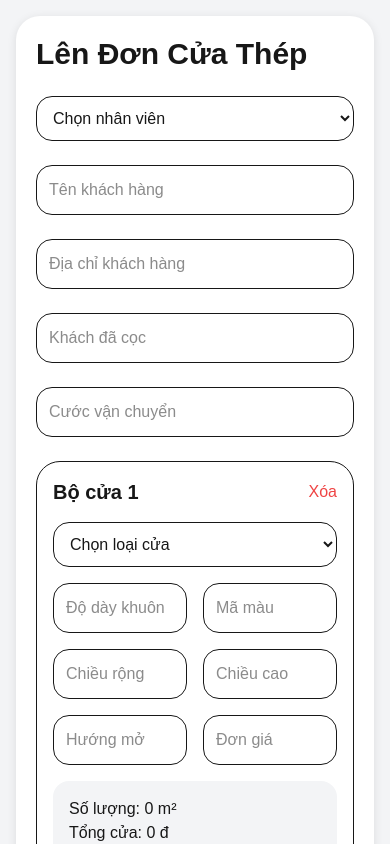
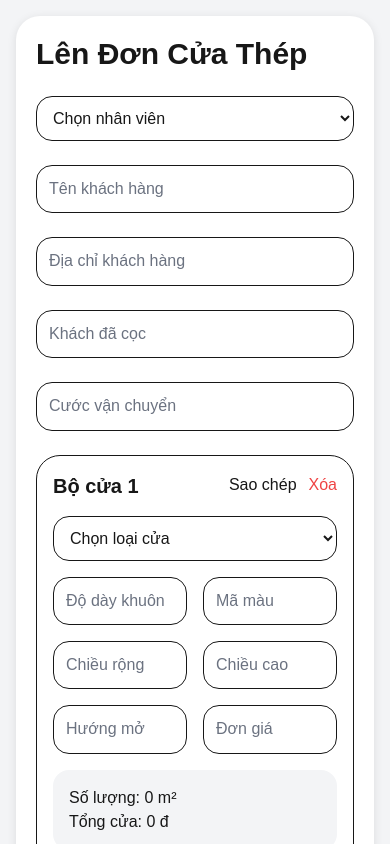
Before and after one commit to kimtaehyung26121998-del/cuathep-app, a Next.js app: page / in a window 390 px wide. Both pictures are taken after a click on the button "Lên đơn khách lẻ". Shown: the top 844 px of the page. Built offline with nearby package versions, Linux system fonts and the light colour scheme.

Commit message:
Fix mobile form interactions and grille quantities

```diff
--- a/app/globals.css
+++ b/app/globals.css
@@ -12,13 +12,6 @@
   --font-mono: Consolas, monospace;
 }
 
-@media (prefers-color-scheme: dark) {
-  :root {
-    --background: #0a0a0a;
-    --foreground: #ededed;
-  }
-}
-
 body {
   background: var(--background);
   color: var(--foreground);
@@ -27,7 +20,8 @@ body {
   min-width: 0;
   -webkit-font-smoothing: auto;
   -moz-osx-font-smoothing: auto;
-  text-rendering: optimizeLegibility;
+  -webkit-text-size-adjust: 100%;
+  text-size-adjust: 100%;
 }
 
 *,
@@ -46,6 +40,28 @@ input,
 select,
 textarea {
   font: inherit;
+  font-family: Arial, Helvetica, sans-serif;
+  font-weight: 400;
+  line-height: 1.4;
+  color: #171717;
+  background-color: #ffffff;
+  opacity: 1;
+  filter: none;
+  transform: none;
+  text-shadow: none;
+  -webkit-font-smoothing: auto;
+  text-rendering: auto;
+}
+
+input::placeholder,
+textarea::placeholder {
+  color: #6b7280;
+  opacity: 1;
+}
+
+select {
+  -webkit-appearance: auto;
+  appearance: auto;
 }
 
 @media (max-width: 768px) {
--- a/app/layout.js
+++ b/app/layout.js
@@ -13,8 +13,10 @@ export const viewport = {
 
 export default function RootLayout({ children }) {
   return (
-    <html lang="vi" className="h-full">
-      <body className="min-h-full flex flex-col">{children}</body>
+    <html lang="vi" className="h-full" suppressHydrationWarning>
+      <body className="min-h-full flex flex-col" suppressHydrationWarning>
+        {children}
+      </body>
     </html>
   );
 }
--- a/app/page.js
+++ b/app/page.js
@@ -185,6 +185,22 @@ useEffect(() => {
 
   };
 
+  const saoChepCua = (id) => {
+    setDanhSachCua((prev) => {
+      const cuaGoc = prev.find((item) => item.id === id);
+      if (!cuaGoc) return prev;
+
+      const banSao = {
+        ...cuaGoc,
+        id: undefined,
+      };
+      const cuaMoi = taoBoCuaMoi();
+      const banSaoMoi = { ...cuaMoi, ...banSao, id: cuaMoi.id };
+
+      return [...prev, banSaoMoi];
+    });
+  };
+
   const xoaCua = (id) => {
 
     if (danhSachCua.length === 1)
@@ -200,7 +216,6 @@ useEffect(() => {
   };
 
   const tinhSoLuongCua = (cua) => {
-
     return (
       Number(cua.rong || 0) *
       Number(cua.cao || 0)
@@ -2444,7 +2459,6 @@ setLoaiDon("");
   style={{
     color: "#ffffff",
     backgroundColor: dangLuuAnh ? "#a16207" : "#ca8a04",
-    opacity: dangLuuAnh ? 0.7 : 1,
   }}
 >
 
@@ -2496,6 +2510,7 @@ setLoaiDon("");
       </h1>
 
       <button
+        type="button"
         onClick={() =>
           setLoaiDon("khachle")
         }
@@ -2506,16 +2521,23 @@ setLoaiDon("");
           rounded-2xl
           text-xl
           font-bold
+          relative
+          z-10
+          cursor-pointer
+          select-none
         "
         style={{
           backgroundColor: "#2563eb",
           color: "#ffffff",
+          touchAction: "manipulation",
+          WebkitTapHighlightColor: "transparent",
         }}
       >
         Lên đơn khách lẻ
       </button>
 
       <button
+        type="button"
         onClick={() =>
           setLoaiDon("daily")
         }
@@ -2526,10 +2548,16 @@ setLoaiDon("");
           rounded-2xl
           text-xl
           font-bold
+          relative
+          z-10
+          cursor-pointer
+          select-none
         "
         style={{
           backgroundColor: "#16a34a",
           color: "#ffffff",
+          touchAction: "manipulation",
+          WebkitTapHighlightColor: "transparent",
         }}
       >
         Lên đơn đại lý
@@ -2650,7 +2678,7 @@ style={{
               className="border rounded-3xl p-4 space-y-4"
             >
 
-              <div className="flex justify-between">
+              <div className="flex justify-between items-center gap-3">
 
                 <h2 className="text-xl font-bold">
 
@@ -2660,16 +2688,23 @@ style={{
 
                 </h2>
 
-                <button
-                  onClick={() =>
-                    xoaCua(cua.id)
-                  }
-                  style={{ color: "#ef4444" }}
-                >
-
-                  Xóa
-
-                </button>
+                <div className="flex items-center gap-3">
+                  <button
+                    type="button"
+                    onClick={() => saoChepCua(cua.id)}
+                    className="text-blue-600 font-semibold"
+                  >
+                    Sao chép
+                  </button>
+
+                  <button
+                    type="button"
+                    onClick={() => xoaCua(cua.id)}
+                    style={{ color: "#ef4444" }}
+                  >
+                    Xóa
+                  </button>
+                </div>
 
               </div>
 
@@ -2818,7 +2853,17 @@ style={{
 
               </div>
 
-              {!laChanSong && (
+              {laChanSong ? (
+                <div className="rounded-2xl p-4 space-y-3" style={{ backgroundColor: "#f3f4f6" }}>
+                  <p>
+                    Số lượng: {formatSoLuong(tinhSoLuongCua(cua))} m²
+                  </p>
+
+                  <p>
+                    Tổng chấn song: {tinhTienCua(cua).toLocaleString()} đ
+                  </p>
+                </div>
+              ) : (
                 <>
               <div className="rounded-2xl p-4"
 style={{
```
